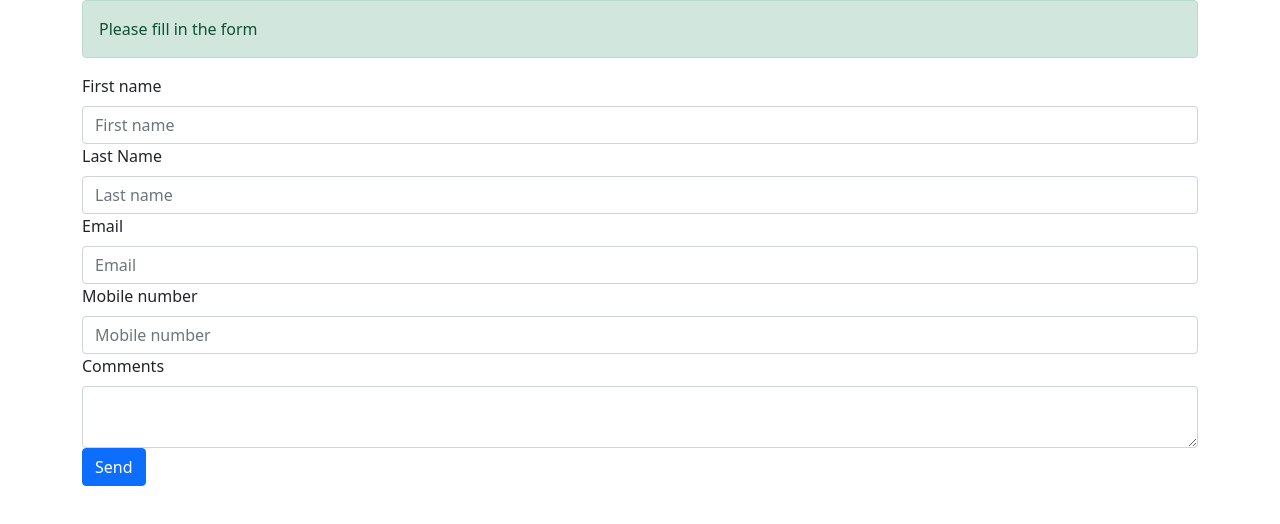
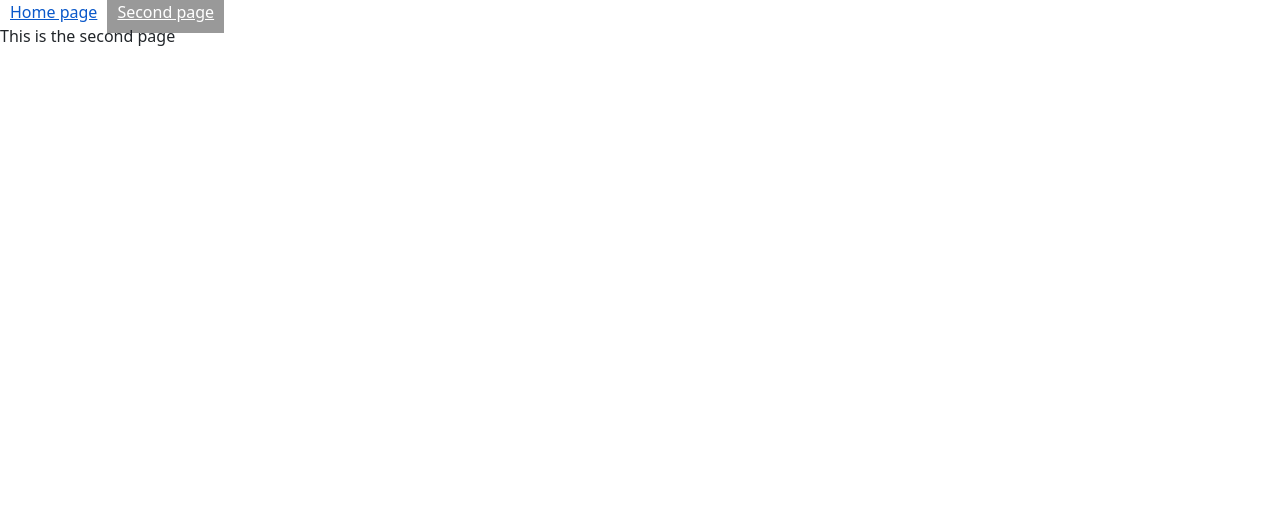
Before and after one commit to deleteman/open-replay-tracker-test, a React (Create React App) app: page /second-page in a window 1280 px wide. Shown: the top 524 px of the page. Built offline with nearby package versions, Linux system fonts and the light colour scheme; what @openreplay/tracker, @openreplay/tracker-assist would draw is missing.

Commit message:
adding failing link component and second page

```diff
--- a/package.json
+++ b/package.json
@@ -13,6 +13,7 @@
     "react-bootstrap": "^2.1.2",
     "react-dom": "^17.0.2",
     "react-hook-form": "^7.27.1",
+    "react-router-dom": "^6.2.2",
     "react-scripts": "5.0.0",
     "web-vitals": "^2.1.4"
   },
--- a/src/App.css
+++ b/src/App.css
@@ -36,3 +36,12 @@
     transform: rotate(360deg);
   }
 }
+
+.menu  a{
+  padding: 10px;
+}
+
+.menu a.active {
+  background-color: #999;
+  color: white;
+}
--- a/src/App.js
+++ b/src/App.js
@@ -1,13 +1,17 @@
 import React from 'react';
-import { useForm } from 'react-hook-form';
-import Form  from 'react-bootstrap/Form'
 import Container from 'react-bootstrap/Container'
-import { Alert, Button } from 'react-bootstrap';
+import FailingLink from './components/failingLink';
+import Form from './components/form';
+import SecondPage from './components/secondPage';
 
 import 'bootstrap/dist/css/bootstrap.min.css';
+import './App.css'
 
 import OpenReplay from '@openreplay/tracker';
 import trackerAssist from '@openreplay/tracker-assist';
+import {
+  BrowserRouter as Router ,
+  Route, Routes, Outlet} from 'react-router-dom';
 
 //...
 const tracker = new OpenReplay({
@@ -17,115 +21,33 @@ tracker.use(trackerAssist({})); // check the list of available options below
 tracker.setUserID("fernando.dolio@gmail.com");
 tracker.start();
 
-const {Group, Label, Control} = {...Form}
+
+function Layout() {
+  return (
+    <div>
+      <Outlet />
+    </div>
+  )
+}
+
 export default function App() {
-  const { register, handleSubmit, formState } = useForm();
-  const onSubmit = data => {
-    if(Math.random() > 0.1) {
-      throw new Error("There was a terrible error during data submittion")
-    }
-  }
+  //console.log(formState.errors)
+  return (
+    <Router>
+
+      <nav className='menu'>
+        <FailingLink url="/">Home page</FailingLink>
+        <FailingLink url="/second-page">Second page</FailingLink>
+      </nav>
+
+      <Routes>
+        <Route path="/" element={<Layout />}>
+          <Route index element={<Form />} />
+          <Route path="second-page" element={<SecondPage/>} />
+        </Route>
+      </Routes>
 
 
-  //console.log(formState.errors)
-  return (
-    <Container>
-    <form onSubmit={handleSubmit(onSubmit)} className="simpleForm">
-      {/* alerting of errors */}
-      {(!formState.isValid && formState.isSubmitted) ?
-      <Alert variant="danger"   >
-        {Object.values(formState.errors).map( (e,idx) => {
-          return (<p key={idx}>{e.message}</p>)
-        })}
-      </Alert>
-      :
-      <Alert variant="success"   >Please fill in the form</Alert>
-      }
-
-      <Group>
-        <Label>
-          First name
-        </Label>
-        <Control type="text" placeholder="First name" {...register("First name", {
-          required: {
-            value: true,
-            message: "You must specify your first name before moving forward"
-        },
-        pattern: {
-          value: /^[a-zA-Z]+$/,
-          message: "That's not a valid name where I come from..."
-        }
-        })} />
-      </Group>
-
-      <Group>
-
-        <Label>Last Name</Label>
-        <Control type="text" placeholder="Last name" {...register("Last name", {
-          required: {
-            value:true,
-            message: "Please, add your last name"
-          },
-          pattern: {
-            value: /^[a-zA-Z]+$/,
-            message: "I don't think you understood exactly what to do here, did you?"
-          },
-          maxLength: {
-            value: 100,
-            message: "That's way too long to be a real last name, try again"
-         }
-        })} />
-      </Group>
-      <Group>
-        <Label>Email</Label>
-        <Control type="text" placeholder="Email" {...register("Email", {
-          required: {
-            value: true,
-            message: "You need to specify a valid email address"
-          },
-          pattern: {
-            value: /^\S+@\S+$/i,
-            message: "I think I said _valid_, didn't I?"
-         }
-        })} />
-      </Group>
-      <Group>
-        <Label>Mobile number</Label>
-        <Control  type="tel" placeholder="Mobile number" {...register("Mobile number", {
-          required: {
-            value: true,
-            message: "Please add your mobile phone number, I won't call you, promise!"
-          },
-          pattern: {
-            value: /^[0-9+-]+$/,
-            message: "This is not a valid mobile phone to me, try again!"
-          },
-          minLength: {
-            value: 6,
-            message: "This number is too short, not gotta fly, try again"
-          },
-          maxLength: {
-            value: 12,
-            message: "...And now it's too damn long, make sure the number is right, would you?"
-          } })} />
-      </Group>
-      <Group>
-        <Label>Comments</Label>
-        <Control as="textarea"  {...register("Your comments", {
-          required: {
-            value: true,
-            message: "I really wanna know what you think about this form, so leave a comment please!"
-          },
-          maxLength: {
-            value: 280,
-            message: "But don't over do it, 280 characters should be more than enough!"
-          }
-        })} />
-
-        <Button type="submit" >
-          Send
-        </Button>
-      </Group>
-    </form></Container>
+  </Router>
   );
 }
--- /dev/null
+++ b/src/components/failingLink.js
@@ -0,0 +1,18 @@
+import { NavLink } from "react-router-dom";
+
+export default function FailingLink({url, children}) {
+
+    let errors = ["Problem following the link", "There was an error with code 523", "Error code 900, this is bad"]
+
+    const canLink = (e) => {
+        if(Math.random() > 0.5) {
+            e.preventDefault()
+            let index = Math.round(Math.random() * 3)
+            throw new Error(errors[index])
+        }
+    }
+
+    return (
+        <NavLink to={url} activeClassName="active" onClick={canLink}>{children}</NavLink>
+    )
+}
--- /dev/null
+++ b/src/components/form.js
@@ -0,0 +1,117 @@
+import Form  from 'react-bootstrap/Form'
+import { useForm } from 'react-hook-form';
+import { Alert, Button } from 'react-bootstrap';
+
+const {Group, Label, Control} = {...Form}
+
+
+
+export default function MyForm () {
+
+const { register, handleSubmit, formState } = useForm();
+
+  const onSubmit = data => {
+    if(Math.random() > 0.1) {
+      throw new Error("There was a terrible error during data submittion")
+    }
+  }
+
+    return (<form onSubmit={handleSubmit(onSubmit)} className="simpleForm">
+      {/* alerting of errors */}
+      {(!formState.isValid && formState.isSubmitted) ?
+      <Alert variant="danger"   >
+        {Object.values(formState.errors).map( (e,idx) => {
+          return (<p key={idx}>{e.message}</p>)
+        })}
+      </Alert>
+      :
+      <Alert variant="success"   >Please fill in the form</Alert>
+      }
+
+      <Group>
+        <Label>
+          First name
+        </Label>
+        <Control type="text" placeholder="First name" {...register("First name", {
+          required: {
+            value: true,
+            message: "You must specify your first name before moving forward"
+        },
+        pattern: {
+          value: /^[a-zA-Z]+$/,
+          message: "That's not a valid name where I come from..."
+        }
+        })} />
+      </Group>
+
+      <Group>
+
+        <Label>Last Name</Label>
+        <Control type="text" placeholder="Last name" {...register("Last name", {
+          required: {
+            value:true,
+            message: "Please, add your last name"
+          },
+          pattern: {
+            value: /^[a-zA-Z]+$/,
+            message: "I don't think you understood exactly what to do here, did you?"
+          },
+          maxLength: {
+            value: 100,
+            message: "That's way too long to be a real last name, try again"
+         }
+        })} />
+      </Group>
+      <Group>
+        <Label>Email</Label>
+        <Control type="text" placeholder="Email" {...register("Email", {
+          required: {
+            value: true,
+            message: "You need to specify a valid email address"
+          },
+          pattern: {
+            value: /^\S+@\S+$/i,
+            message: "I think I said _valid_, didn't I?"
+         }
+        })} />
+      </Group>
+      <Group>
+        <Label>Mobile number</Label>
+        <Control  type="tel" placeholder="Mobile number" {...register("Mobile number", {
+          required: {
+            value: true,
+            message: "Please add your mobile phone number, I won't call you, promise!"
+          },
+          pattern: {
+            value: /^[0-9+-]+$/,
+            message: "This is not a valid mobile phone to me, try again!"
+          },
+          minLength: {
+            value: 6,
+            message: "This number is too short, not gotta fly, try again"
+          },
+          maxLength: {
+            value: 12,
+            message: "...And now it's too damn long, make sure the number is right, would you?"
+          } })} />
+      </Group>
+      <Group>
+        <Label>Comments</Label>
+        <Control as="textarea"  {...register("Your comments", {
+          required: {
+            value: true,
+            message: "I really wanna know what you think about this form, so leave a comment please!"
+          },
+          maxLength: {
+            value: 280,
+            message: "But don't over do it, 280 characters should be more than enough!"
+          }
+        })} />
+
+        <Button type="submit" >
+          Send
+        </Button>
+      </Group>
+    </form>
+    )
+}
--- /dev/null
+++ b/src/components/secondPage.js
@@ -0,0 +1,9 @@
+
+
+export default function SecondPage() {
+    return (
+        <p>
+            This is the second page
+        </p>
+    )
+}
```
